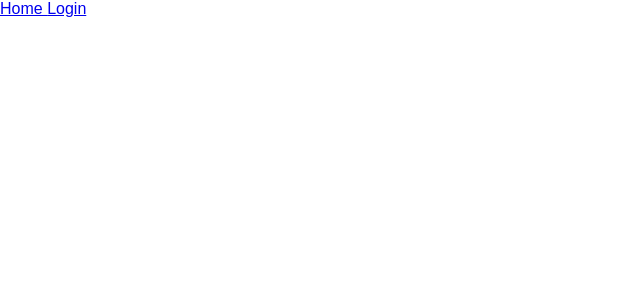
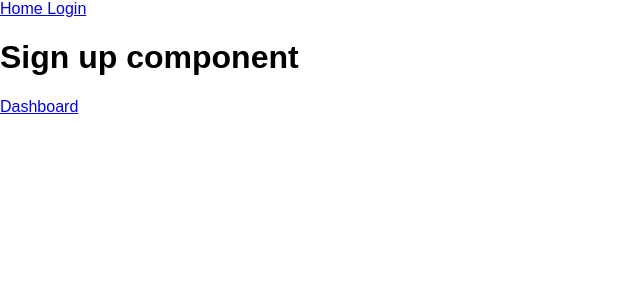
Before and after one commit to sngestr/FeeLessReact, a React (Create React App) app in the folder feelessreact-client/: page /signup in a window 1280 px wide. Shown: the top 300 px of the page, without its empty margins (0-640 px from the left). Built offline with nearby package versions, Linux system fonts and the light colour scheme.

Commit message:
add links

```diff
--- a/feelessreact-client/src/Container/SignUp.js
+++ b/feelessreact-client/src/Container/SignUp.js
@@ -1,4 +1,6 @@
 import React, { Component } from 'react';
+import {Link} from 'react-router-dom';
+import './stylesheets/SignUp.css';
 
 class SignUp extends Component {
 	constructor() {
@@ -9,7 +11,8 @@ class SignUp extends Component {
 		return (
 			<div>
 				<h1> Sign up component </h1>
-			<div>
+				<Link to="/dashboard">Dashboard</Link>
+			</div>
 		);
 	}
 }
--- a/feelessreact-client/src/Main.js
+++ b/feelessreact-client/src/Main.js
@@ -3,6 +3,7 @@ import {Switch, Route} from 'react-router-dom';
 import Home from './Container/Home';
 import Login from './Container/Login';
 import Dashboard from './Container/Dashboard';
+import SignUp from './Container/SignUp';
 
 
 const Main = () => {
@@ -13,6 +14,7 @@ const Main = () => {
 					<Route exact path='/' component={Home} />
 					<Route path="/login" component={Login} />
 					<Route path="/dashboard" component={Dashboard} />
+					<Route path="/signup" component={SignUp} />
 				</Switch>
 			</main>
 		</div>
--- a/feelessreact-client/src/Navigation.js
+++ b/feelessreact-client/src/Navigation.js
@@ -1,5 +1,6 @@
 import React from 'react';
 import {Link} from 'react-router-dom';
+import './Container/stylesheets/Navigation.css';
 
 const Navigation = () => {
 	return (
--- a/feelessreact-client/src/container/Dashboard.js
+++ b/feelessreact-client/src/container/Dashboard.js
@@ -1,4 +1,6 @@
 import React, {Component} from 'react';
+import {Link} from 'react-router-dom';
+import './stylesheets/Dashboard.css';
 
 class Dashboard extends Component {
 	constructor() {
@@ -9,6 +11,7 @@ class Dashboard extends Component {
 		return(
 			<div>
 				<h1> Dashboard Component </h1>
+				<Link to="/">Home</Link>
 			</div>
 		);
 	}
--- a/feelessreact-client/src/container/Home.js
+++ b/feelessreact-client/src/container/Home.js
@@ -1,4 +1,5 @@
 import React, { Component } from 'react';
+import './stylesheets/Home.css';
 
 class Home extends Component {
 	constructor() {
--- a/feelessreact-client/src/container/Login.js
+++ b/feelessreact-client/src/container/Login.js
@@ -1,5 +1,6 @@
 import React, { Component } from 'react';
 import {Link} from 'react-router-dom';
+import './stylesheets/Login.css';
 
 class Login extends Component {
 	constructor() {
@@ -11,6 +12,7 @@ class Login extends Component {
 			<div>
 				<h1> Login Component </h1>
 				<Link to="/dashboard"> Dashboard </Link>
+				<Link to="/signup"> Sign up </Link>
 			</div>
 		);
 	}
```
Also changed, not shown: feelessreact-client/src/Container/stylesheets/Dashboard.css (added), feelessreact-client/src/Container/stylesheets/Home.css (added), feelessreact-client/src/Container/stylesheets/Login.css (added), feelessreact-client/src/Container/stylesheets/Navigation.css (added), feelessreact-client/src/Container/stylesheets/SignUp.css (added).
